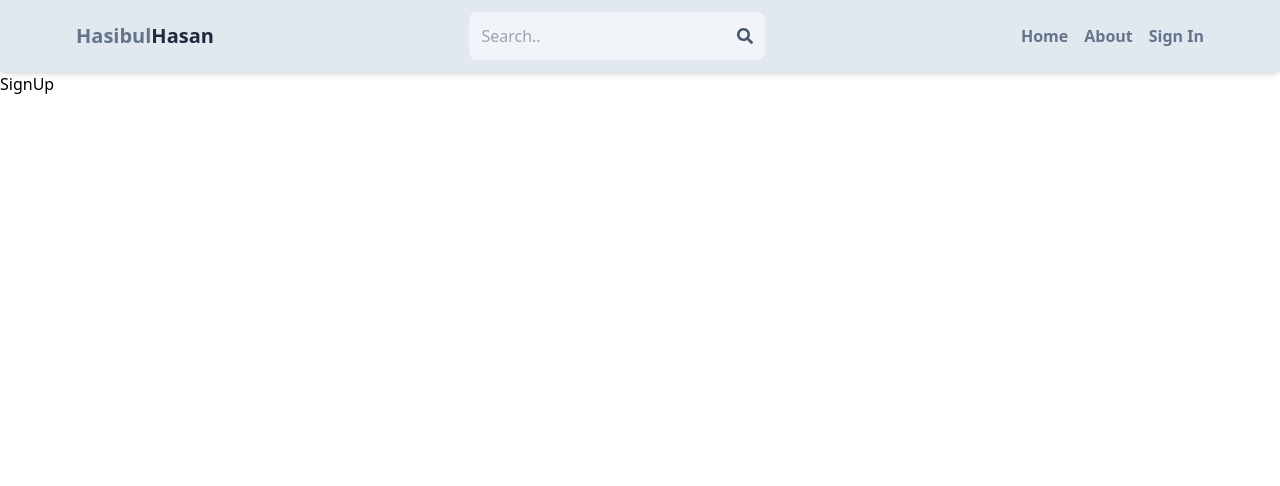
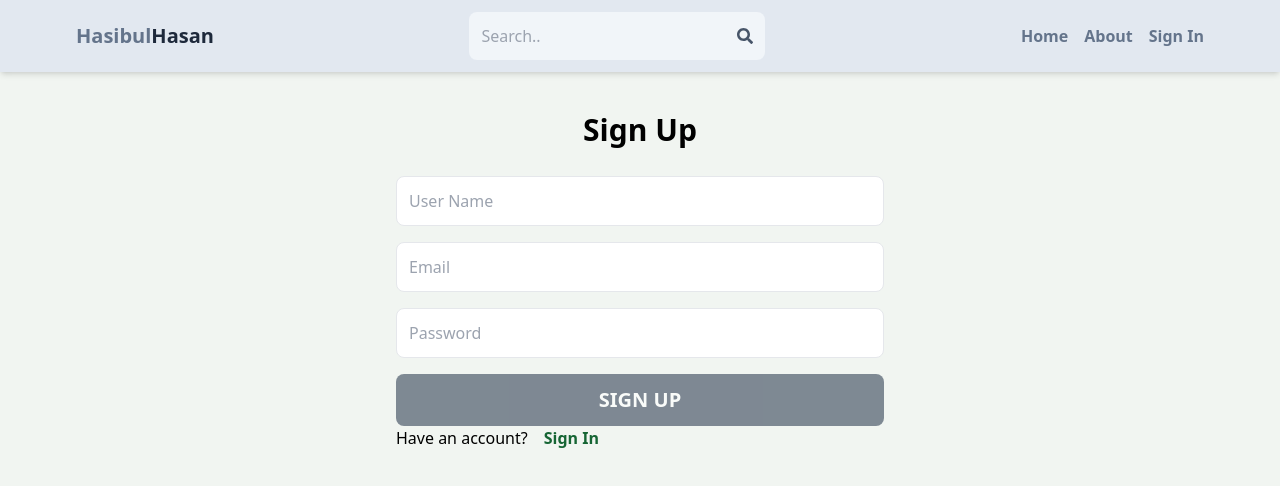
Before and after one commit to apply007/mernReactEstateWithTailwind, a React (Vite) app in the folder client/: page /sign-up in a window 1280 px wide. Shown: the top 486 px of the page. Built offline with nearby package versions, Linux system fonts and the light colour scheme.

Commit message:
complete sign up page ui

```diff
--- a/client/src/index.css
+++ b/client/src/index.css
@@ -1,3 +1,8 @@
 @tailwind base;
 @tailwind components;
 @tailwind utilities;
+
+
+body{
+    background-color:rgb(241,245,241) ;
+}
--- a/client/src/pages/SignUp.jsx
+++ b/client/src/pages/SignUp.jsx
@@ -1,7 +1,42 @@
-import React from 'react'
+import React from "react";
+import {Link} from "react-router-dom"
 
 export default function SignUp() {
   return (
-    <div>SignUp</div>
-  )
+    <div className="p-3 max-w-lg mx-auto">
+      <h1 className="text-center text-3xl font-semibold my-7">Sign Up</h1>
+      <form className="flex flex-col gap-4">
+        <input
+          type="text"
+          placeholder="User Name"
+          className="p-3 border rounded-lg"
+          id="userName"
+        />
+        <input
+          type="email"
+          placeholder="Email"
+          className="p-3 border rounded-lg"
+          id="email"
+        />
+        <input
+          type="password"
+          placeholder="Password"
+          className="p-3 border rounded-lg"
+          id="password"
+        />
+        <button
+
+          type="button"
+          className="bg-slate-700 p-3 rounded-lg text-xl text-white opacity-60 disabled:opacity-80 font-semibold cursor-pointer uppercase hover:opacity-100"
+        >
+          Sign Up
+        </button>
+      </form>
+
+      <div className="flex gap-4">
+        <p>Have an account?</p>
+        <Link to={'/sign-in'}> <span className="text-green-800 font-semibold">Sign In</span></Link>
+      </div>
+    </div>
+  );
 }
```
